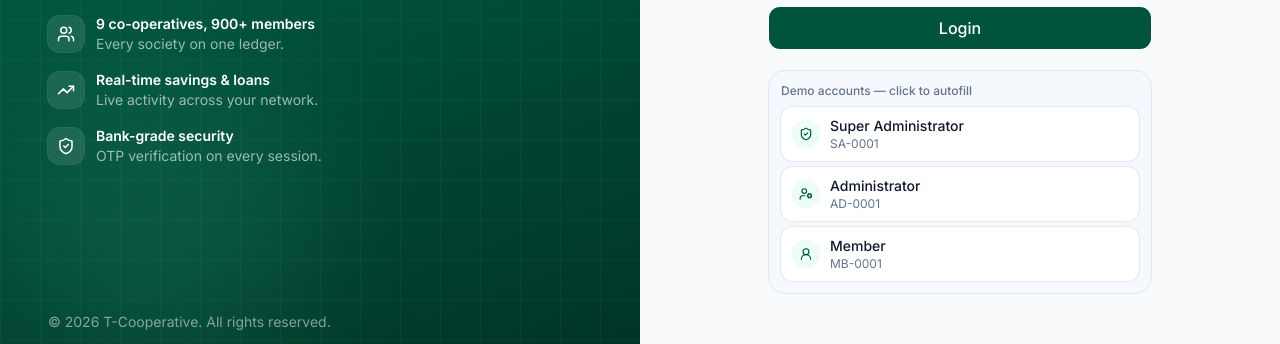
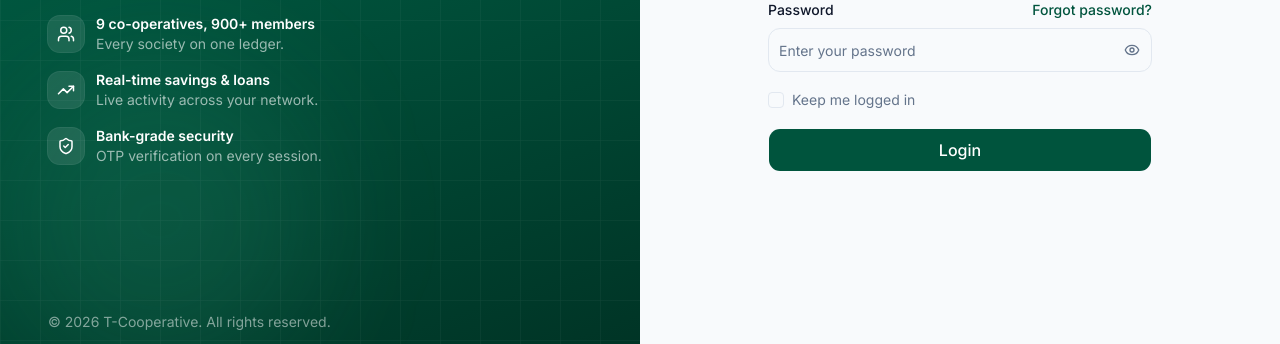
Before and after one commit to turontechnologies/t-coop, a Next.js app: page /login in a window 1280 px wide. Shown: the part 420-764 px from the top of the page. Built offline with nearby package versions, Linux system fonts and the light colour scheme; no server answers.

Commit message:
remove demo login

```diff
--- a/src/components/features/auth/login-form.tsx
+++ b/src/components/features/auth/login-form.tsx
@@ -13,7 +13,7 @@ import { Button } from "@/components/ui/button";
 import { Checkbox } from "@/components/ui/checkbox";
 import { Input } from "@/components/ui/input";
 import { Label } from "@/components/ui/label";
-import { DemoAccounts } from "@/components/features/auth/demo-accounts";
+// import { DemoAccounts } from "@/components/features/auth/demo-accounts";
 import { RouteTransition } from "@/components/brand/route-transition";
 import { useLogin } from "@/hooks/use-login";
 import { logActivity } from "@/lib/audit-log";
@@ -54,10 +54,10 @@ export function LoginForm() {
     defaultValues: { membershipId: "", password: "", keepLoggedIn: false },
   });
 
-  const fillDemoAccount = (membershipId: string, password: string) => {
-    setValue("membershipId", membershipId, { shouldValidate: true });
-    setValue("password", password, { shouldValidate: true });
-  };
+  // const fillDemoAccount = (membershipId: string, password: string) => {
+  //   setValue("membershipId", membershipId, { shouldValidate: true });
+  //   setValue("password", password, { shouldValidate: true });
+  // };
 
   const onSubmit = handleSubmit(async (values) => {
     login.reset();
@@ -223,7 +223,7 @@ export function LoginForm() {
         </Button>
       </motion.div>
 
-      <DemoAccounts onSelect={fillDemoAccount} />
+      {/* <DemoAccounts onSelect={fillDemoAccount} /> */}
     </form>
   );
 }
```
